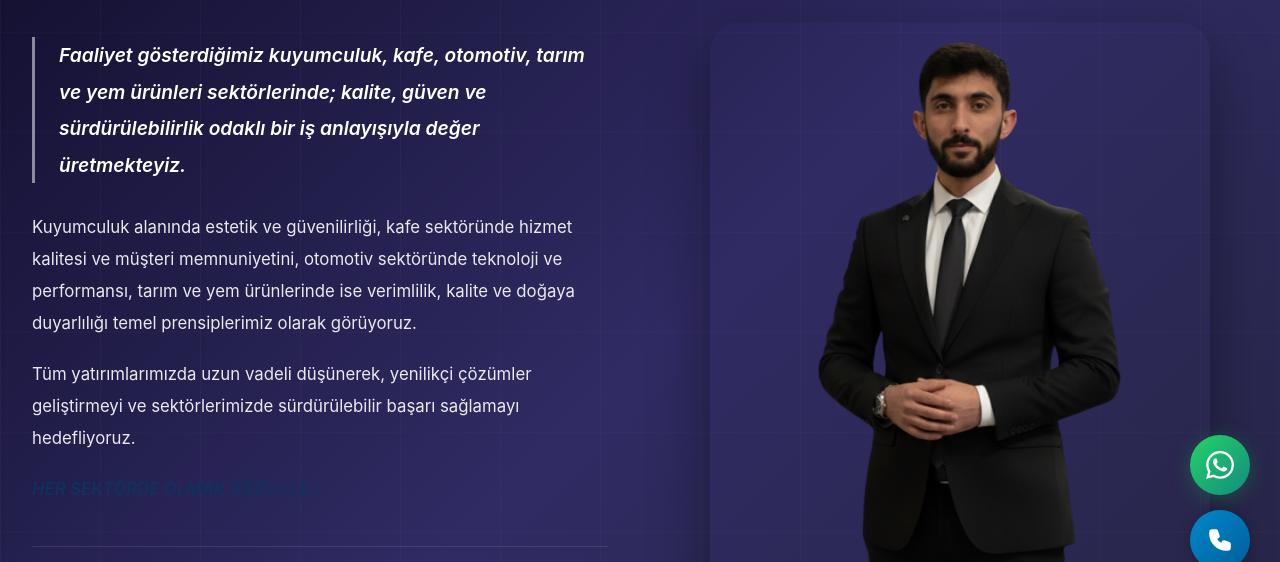
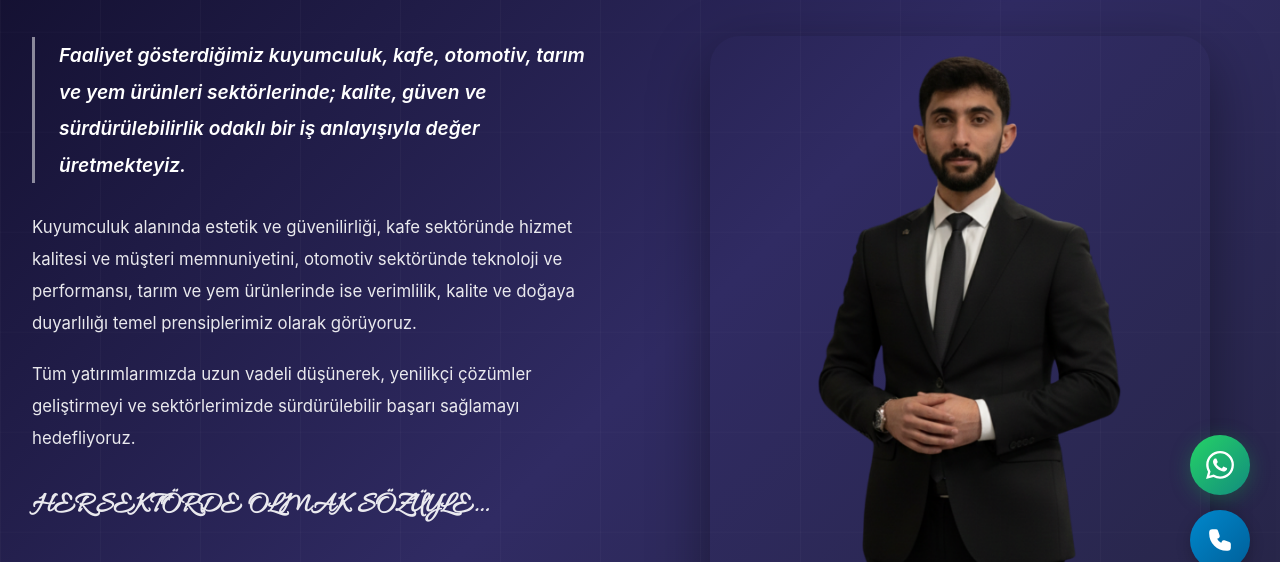
Before and after one commit to AllySahin/burakarslan, a plain HTML site: page index.html in a window 1280 px wide. Shown: the part 200-762 px from the top of the page. Drawn offline with Linux system fonts and the light colour scheme.

Commit message:
Update hero slogan styling - white bold handwritten

```diff
--- a/index.html
+++ b/index.html
@@ -25,7 +25,7 @@
 
                         <p>Tüm yatırımlarımızda uzun vadeli düşünerek, yenilikçi çözümler geliştirmeyi ve sektörlerimizde sürdürülebilir başarı sağlamayı hedefliyoruz.</p>
 
-                        <p style="font-weight: 600; font-style: italic; color: var(--accent-color);">HER SEKTÖRDE OLMAK SÖZÜYLE...</p>
+                        <p style="font-family: 'Allura', cursive; font-weight: bold; font-size: 1.8rem; color: white; margin-top: 1.5rem;">HER SEKTÖRDE OLMAK SÖZÜYLE...</p>
                     </div>
 
                     <div class="hero-signature fade-in-delay-3">
```
